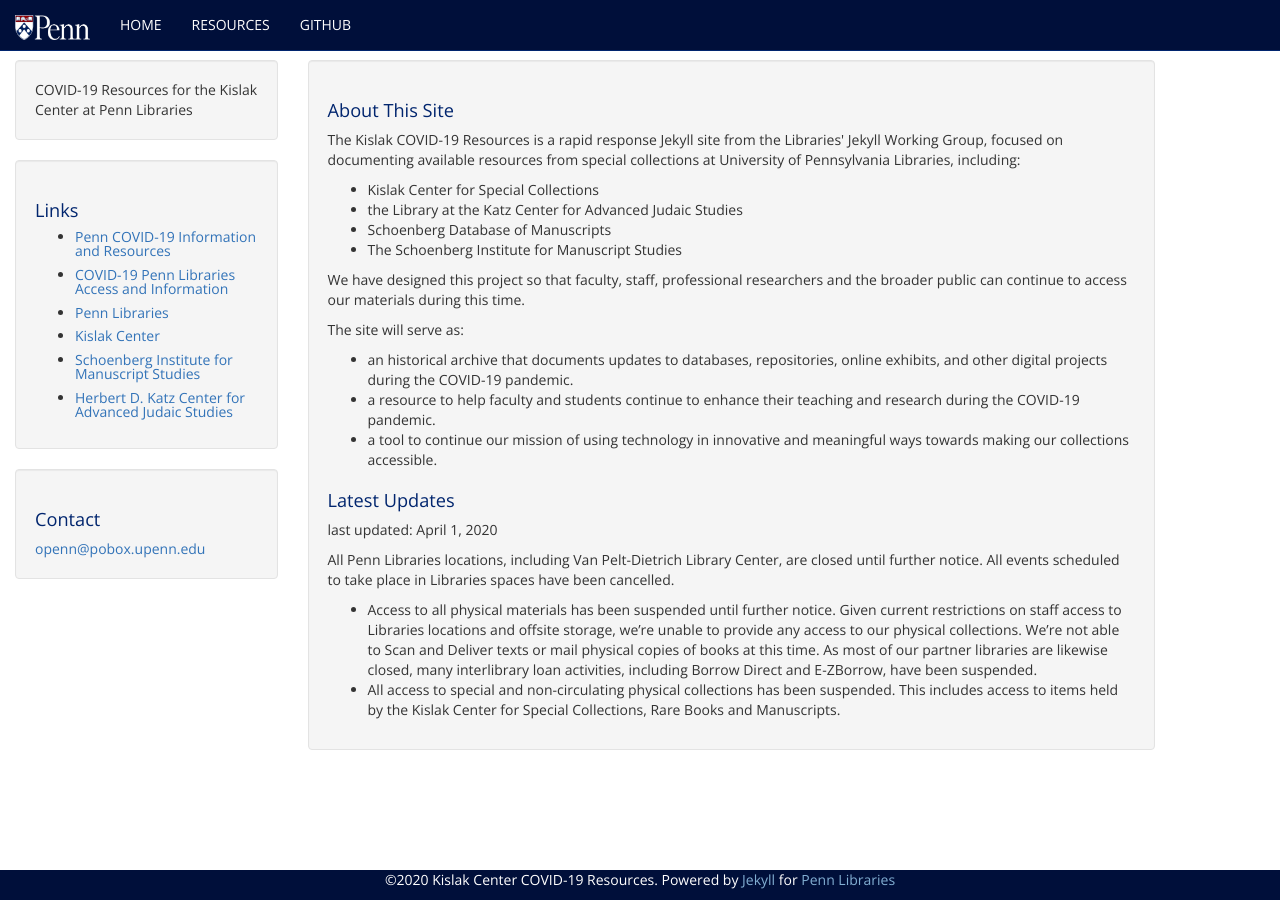
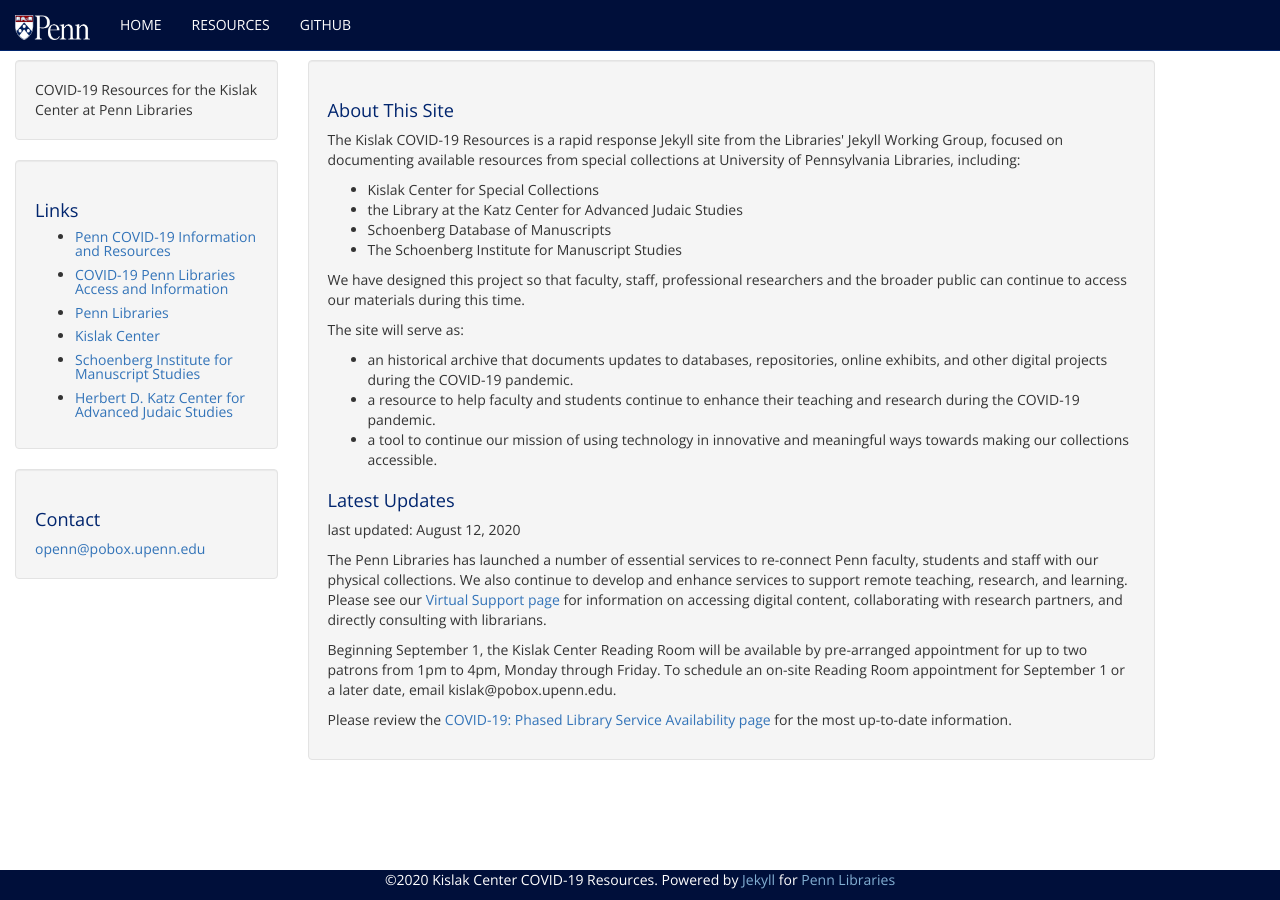
Before and after one commit to KislakCenter/covid-19-resources, a Jekyll site: the page built from index.html, in a window 1280 px wide. Built offline with Jekyll 4.4.1, drawn with Linux system fonts in a browser that asks for light colours; some web fonts are replaced; the list of posts is cut into pages by our own code.

Commit message:
Update index.html

```diff
--- a/index.html
+++ b/index.html
@@ -18,11 +18,10 @@
       <li>a tool to continue our mission of using technology in innovative and meaningful ways towards making our collections accessible.</li>
     </ul>
     <h1>Latest Updates</h1>
-    <p>last updated: April 1, 2020</p>
-    <p>All Penn Libraries locations, including Van Pelt-Dietrich Library Center, are closed until further notice. All events scheduled to take place in Libraries spaces have been cancelled.</p>
-    <ul>
-      <li>Access to all physical materials has been suspended until further notice. Given current restrictions on staff access to Libraries locations and offsite storage, we’re unable to provide any access to our physical collections. We’re not able to Scan and Deliver texts or mail physical copies of books at this time. As most of our partner libraries are likewise closed, many interlibrary loan activities, including Borrow Direct and E-ZBorrow, have been suspended.</li>
-      <li>All access to special and non-circulating physical collections has been suspended. This includes access to items held by the Kislak Center for Special Collections, Rare Books and Manuscripts.</li>
+    <p>last updated: August 12, 2020</p>
+    <p>The Penn Libraries has launched a number of essential services to re-connect Penn faculty, students and staff with our physical collections. We also continue to develop and enhance services to support remote teaching, research, and learning. Please see our <a href="https://www.library.upenn.edu/about/covid-19">Virtual Support page</a> for information on accessing digital content, collaborating with research partners, and directly consulting with librarians.</p>
+    <p>Beginning September 1, the Kislak Center Reading Room will be available by pre-arranged appointment for up to two patrons from 1pm to 4pm, Monday through Friday. To schedule an on-site Reading Room appointment for September 1 or a later date, email kislak@pobox.upenn.edu.</p>
+    <p>Please review the <a href="https://www.library.upenn.edu/blogs/libraries-news/covid-19-faq">COVID-19: Phased Library Service Availability page</a> for the most up-to-date information.</p>
 </div>
 
 {% if post %}
```
